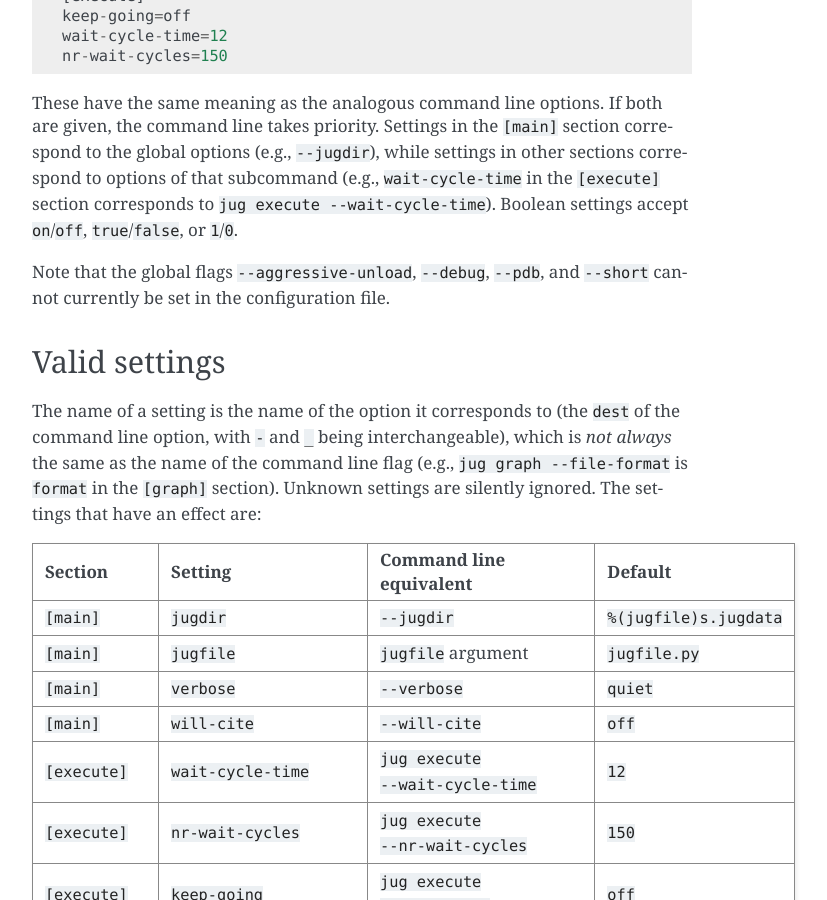
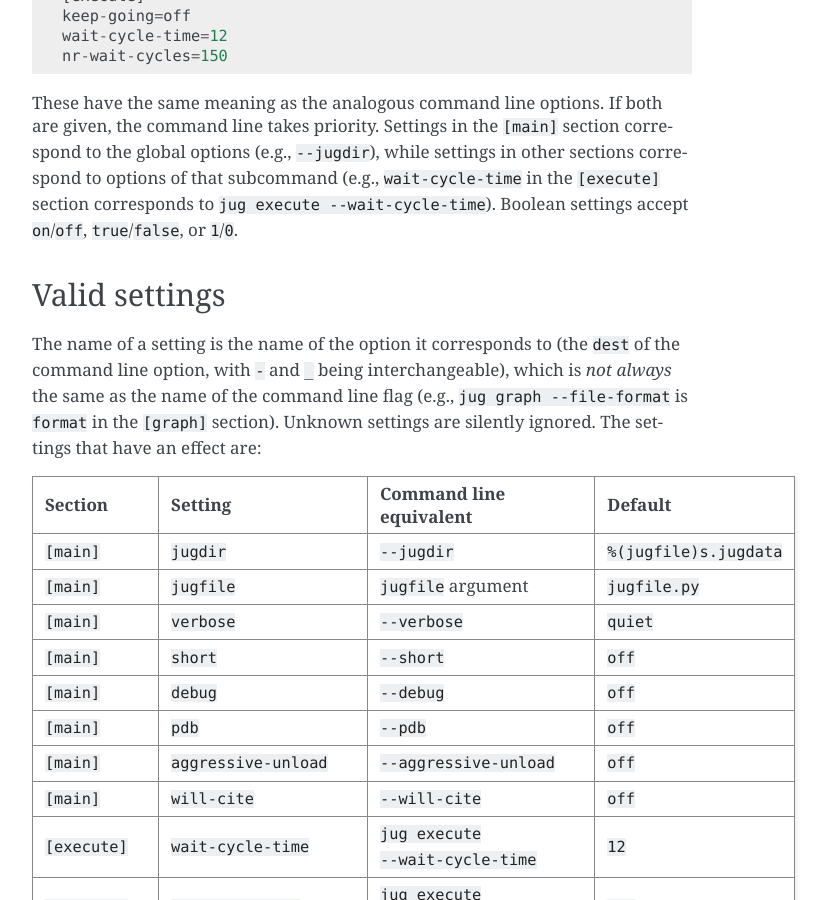
Before and after one commit to luispedro/jug, a Sphinx documentation site: the page built from docs/configuration.md, in a window 1280 px wide and 900 px high, scrolled down 519 px. Shown: the whole window, without its empty margins (388-1215 px from the left). Built offline with Sphinx 7.4.7, drawn with Linux system fonts in a browser that asks for light colours; the version number could not be read and is left out.

Commit message:
BUG options: Allow boolean global flags to be set in configuration files
--aggressive-unload, --short, --pdb and --debug used store_true, so the
command line default (False) always overrode the configuration file.
Use store_const, as --will-cite already did.

Co-Authored-By: Claude Opus 5.5 <noreply@anthropic.com>

```diff
--- a/docs/configuration.md
+++ b/docs/configuration.md
@@ -31,9 +31,6 @@ sections correspond to options of that subcommand (e.g., `wait-cycle-time` in
 the `[execute]` section corresponds to `jug execute --wait-cycle-time`).
 Boolean settings accept `on`/`off`, `true`/`false`, or `1`/`0`.
 
-Note that the global flags `--aggressive-unload`, `--debug`, `--pdb`, and
-`--short` cannot currently be set in the configuration file.
-
 ## Valid settings
 
 The name of a setting is the name of the option it corresponds to (the
@@ -47,6 +44,10 @@ settings are silently ignored. The settings that have an effect are:
 | `[main]` | `jugdir` | `--jugdir` | `%(jugfile)s.jugdata` |
 | `[main]` | `jugfile` | `jugfile` argument | `jugfile.py` |
 | `[main]` | `verbose` | `--verbose` | `quiet` |
+| `[main]` | `short` | `--short` | `off` |
+| `[main]` | `debug` | `--debug` | `off` |
+| `[main]` | `pdb` | `--pdb` | `off` |
+| `[main]` | `aggressive-unload` | `--aggressive-unload` | `off` |
 | `[main]` | `will-cite` | `--will-cite` | `off` |
 | `[execute]` | `wait-cycle-time` | `jug execute --wait-cycle-time` | `12` |
 | `[execute]` | `nr-wait-cycles` | `jug execute --nr-wait-cycles` | `150` |
```
Also changed, not shown: 3 other files.
